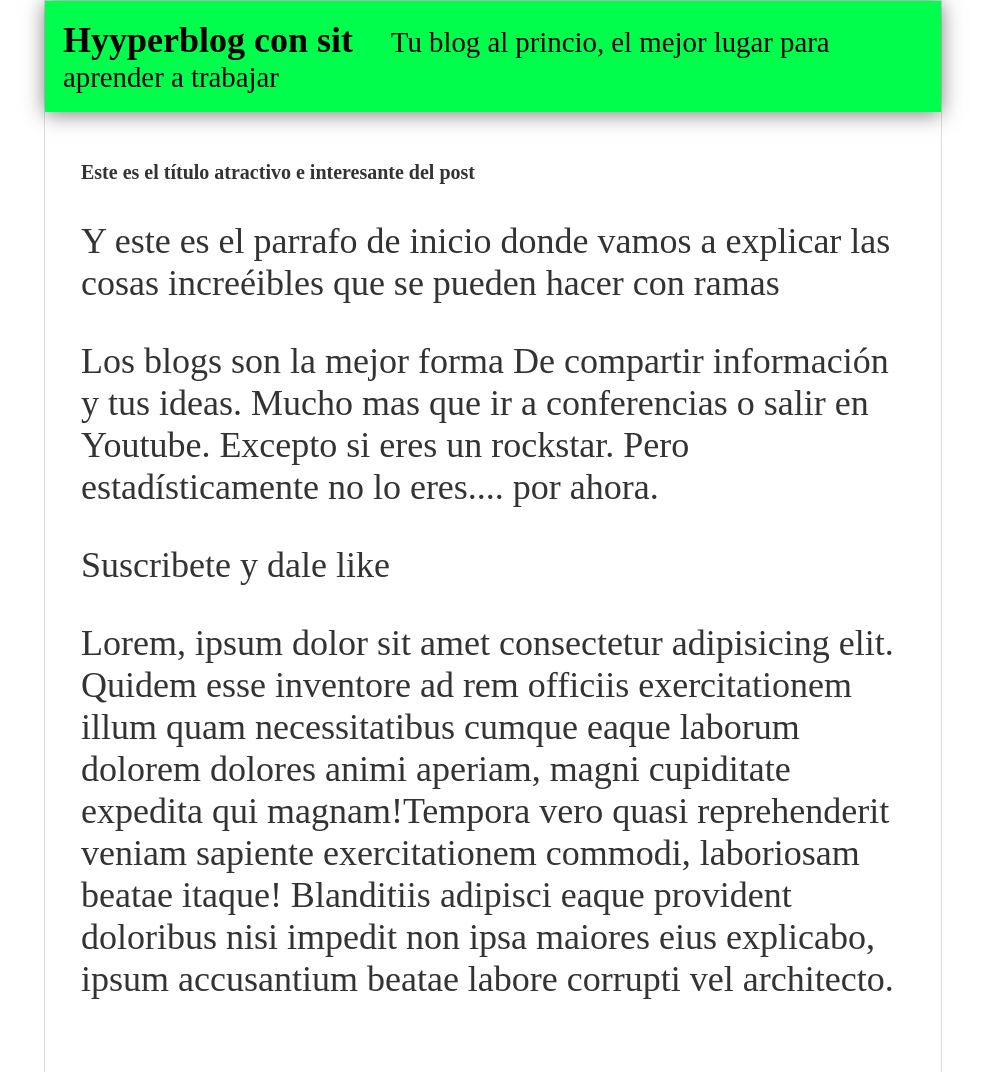
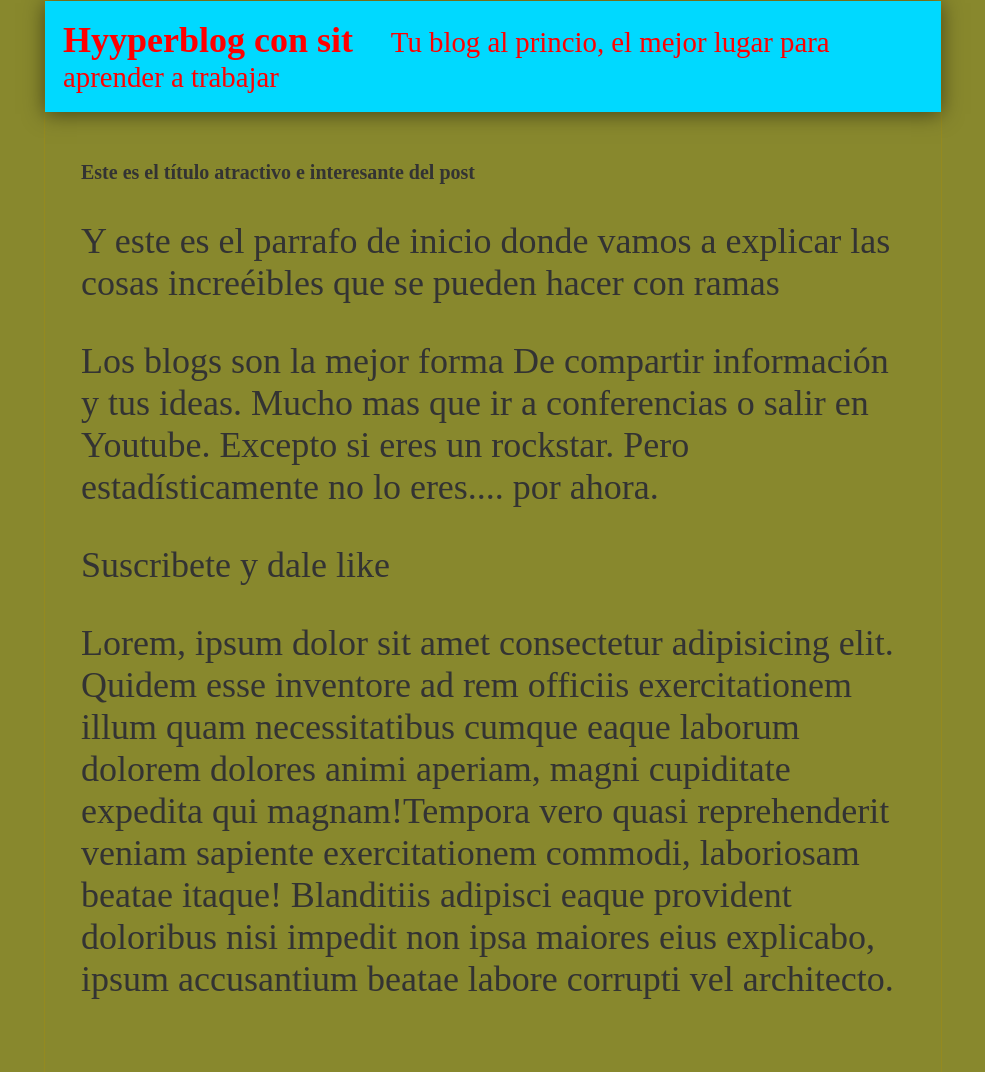
Before and after one commit to Sebasdeveloperr/Nuevo, a plain HTML site: page ramas/index.html in a window 1280 px wide. Shown: the whole page, without its empty margins (147-1132 px from the left). Drawn offline with Linux system fonts and the light colour scheme.

Commit message:
color-body

```diff
--- a/ramas/style.css
+++ b/ramas/style.css
@@ -6,13 +6,14 @@ body
     font-size: 36px;
     margin: 0;
     padding: 0;
+    background-color: rgb(136, 136, 45);
 }
 
 #cabecera
 {
-    background: rgb(0, 255, 76);
+    background: rgb(0, 217, 255);
     box-shadow: 0px 2px 20px 0px rgba(0,0,0,0.5);
-    color: rgb(0, 0, 0);
+    color: rgb(255, 0, 0);
     font-weight: bold;
     margin: 0;
     padding: 0.5em;
@@ -30,7 +31,7 @@ body
     width: 70%;
     padding: 0;
     text-align: left;
-    border: 1px solid #DDD;
+    border: 1px solid rgb(149, 138, 31);
     margin: 0 auto;
 }
 
```
